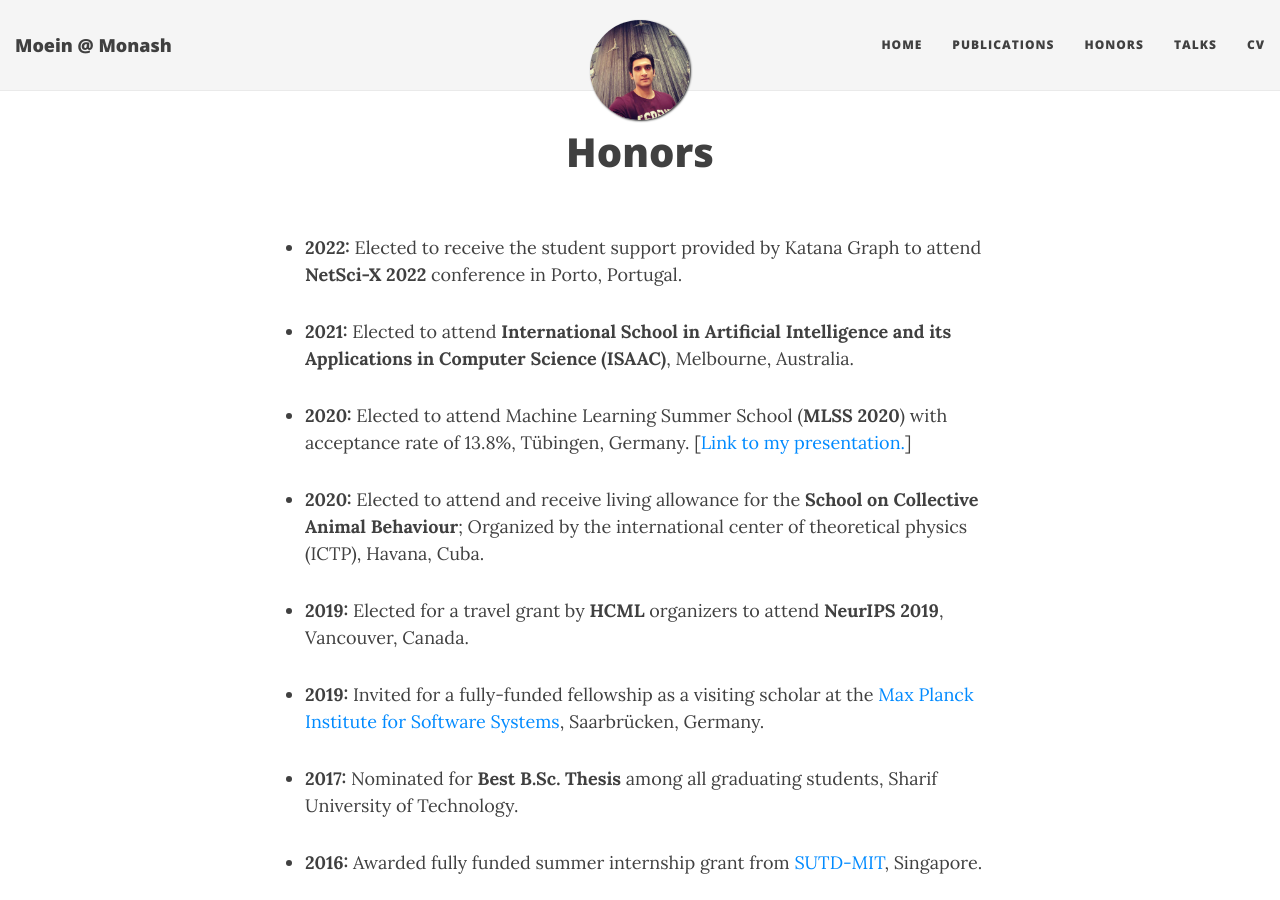
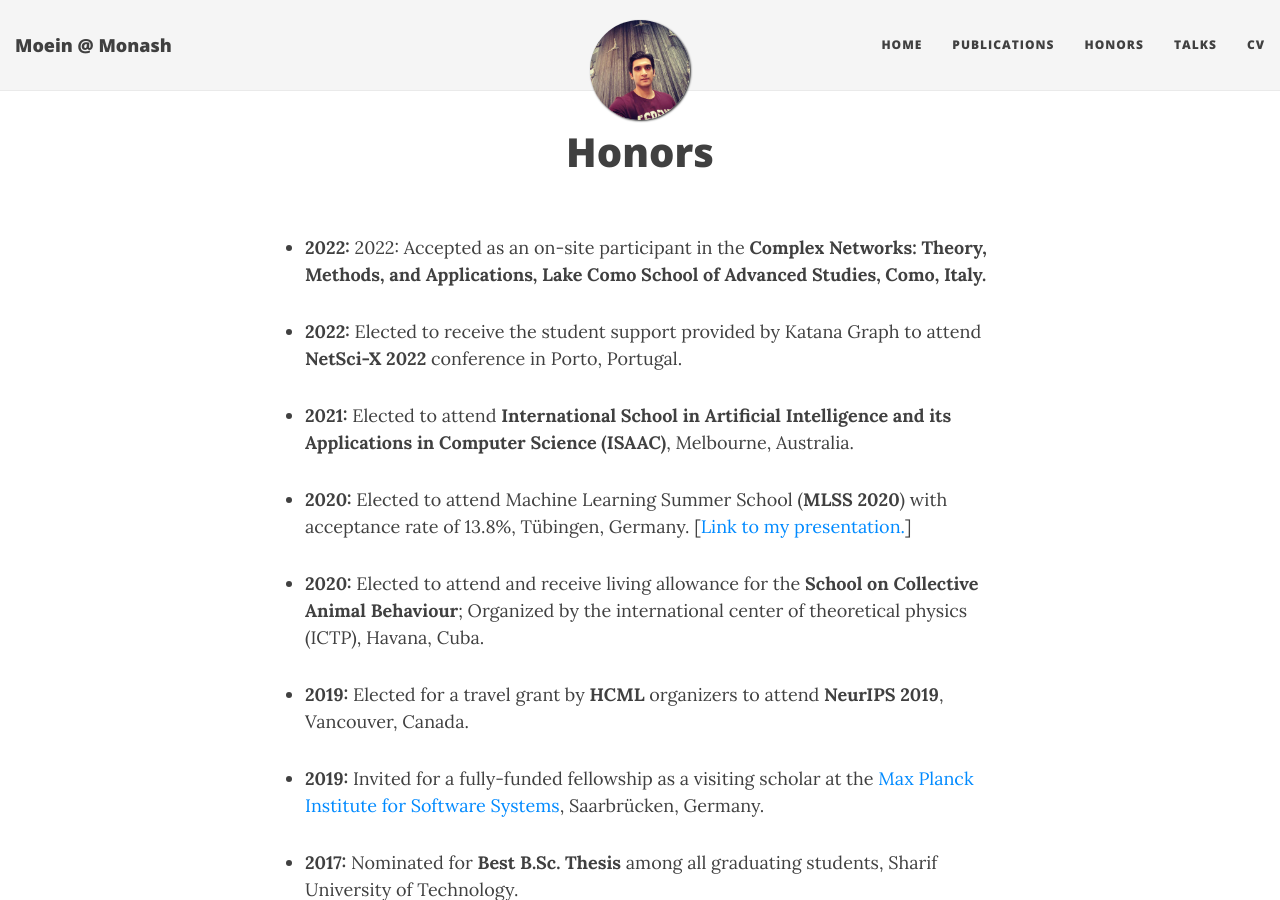
Before and after one commit to Moein-Khajehnejad/Moein-Khajehnejad.github.io, a Jekyll site: the page built from honors.md, in a window 1280 px wide and 900 px high. Built offline with Jekyll 4.4.1, drawn with Linux system fonts in a browser that asks for light colours; nearby versions of some CDN libraries.

Commit message:
Update honors.md

```diff
--- a/honors.md
+++ b/honors.md
@@ -2,6 +2,10 @@
 layout: page
 title: Honors
 ---
+
+- <b>2022:</b> 2022: Accepted as an on-site participant in the <b>Complex Networks: Theory, Methods, and Applications, Lake Como School of Advanced Studies<b>, Como, Italy.
+
+
 - <b>2022:</b> Elected to receive the student support provided by Katana Graph to attend <b>NetSci-X 2022</b> conference in Porto, Portugal.
 
 
```
